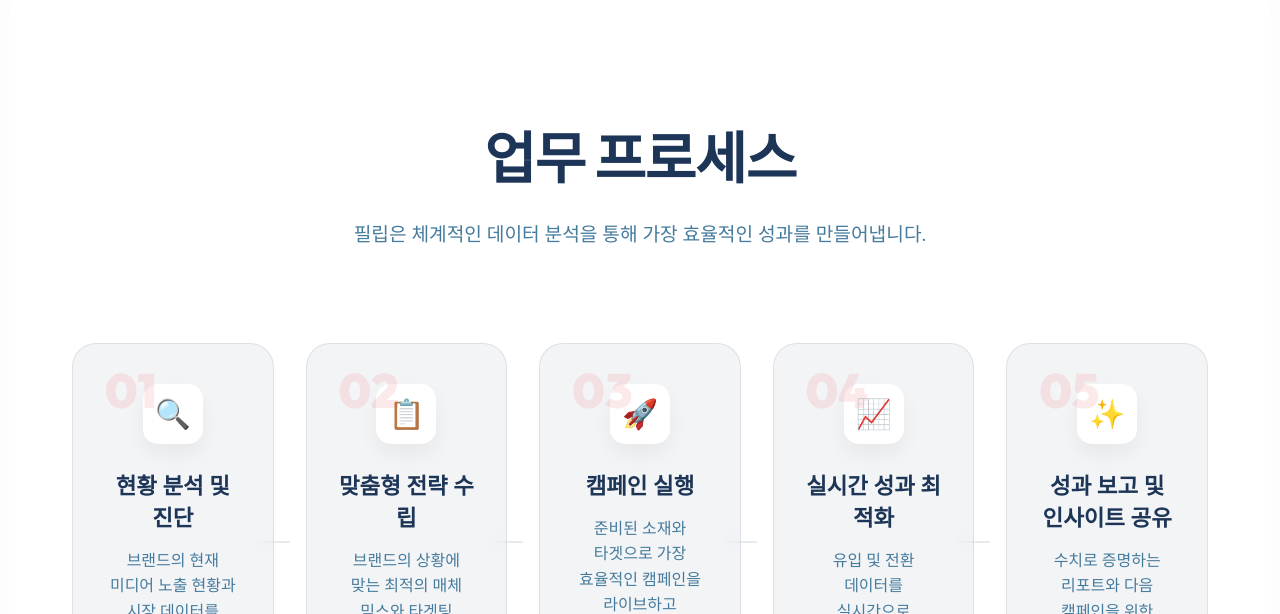
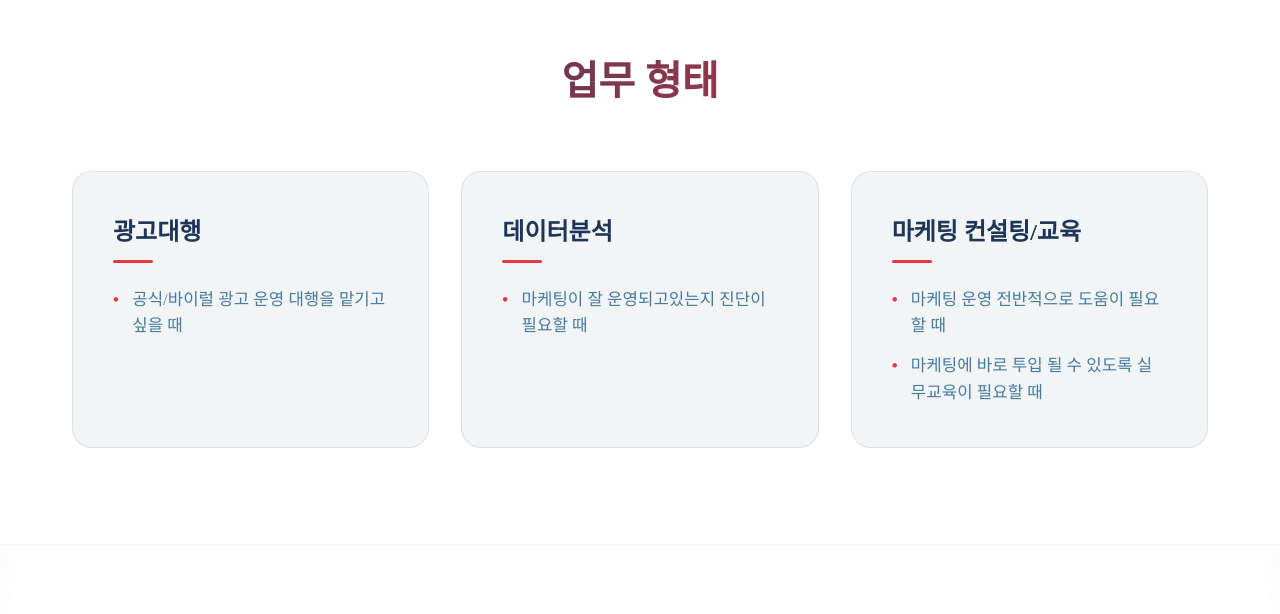
Before and after one commit to philipcommunication/philip-homepage-2026, a Next.js app: page / in a window 1280 px wide. Shown: the part 2586-3200 px from the top of the page. Built offline with nearby package versions, Linux system fonts and the light colour scheme.

Commit message:
add menu

```diff
--- a/src/app/page.tsx
+++ b/src/app/page.tsx
@@ -2,6 +2,7 @@ import Header from "@/components/Header";
 import Hero from "@/components/sections/Hero";
 import WhyPhilip from "@/components/sections/WhyPhilip";
 import Services from "@/components/sections/Services";
+import ServiceTypes from "@/components/sections/ServiceTypes";
 import Process from "@/components/sections/Process";
 import Reference from "@/components/sections/Reference";
 import Contact from "@/components/sections/Contact";
@@ -14,6 +15,7 @@ export default function Home() {
       <Hero />
       <WhyPhilip />
       <Services />
+      <ServiceTypes />
       <Process />
       <Reference />
       <Contact />
--- /dev/null
+++ b/src/components/sections/ServiceTypes.module.css
@@ -0,0 +1,108 @@
+.serviceTypes {
+    padding: 6rem 0;
+    position: relative;
+    overflow: hidden;
+}
+
+.header {
+    text-align: center;
+    margin-bottom: 4rem;
+}
+
+.sectionTitle {
+    font-size: 2.5rem;
+    font-weight: 700;
+    margin-bottom: 1rem;
+    background: var(--logo-gradient);
+    background-clip: text;
+    -webkit-background-clip: text;
+    -webkit-text-fill-color: transparent;
+}
+
+.grid {
+    display: grid;
+    grid-template-columns: repeat(3, 1fr);
+    gap: 2rem;
+}
+
+.card {
+    padding: 2.5rem;
+    border-radius: 20px;
+    transition: all 0.3s ease;
+    display: flex;
+    flex-direction: column;
+    align-items: flex-start;
+}
+
+.card:hover {
+    transform: translateY(-10px);
+}
+
+.cardTitle {
+    font-size: 1.5rem;
+    font-weight: 700;
+    margin-bottom: 1.5rem;
+    color: var(--foreground);
+    position: relative;
+    padding-bottom: 1rem;
+}
+
+.cardTitle::after {
+    content: '';
+    position: absolute;
+    bottom: 0;
+    left: 0;
+    width: 40px;
+    height: 3px;
+    background: var(--accent);
+    border-radius: 2px;
+}
+
+.cardList {
+    list-style: none;
+    padding: 0;
+    margin: 0;
+    width: 100%;
+}
+
+.cardItem {
+    font-size: 1.05rem;
+    line-height: 1.6;
+    color: var(--text-muted);
+    margin-bottom: 0.8rem;
+    padding-left: 1.2rem;
+    position: relative;
+}
+
+.cardItem::before {
+    content: '•';
+    color: var(--accent);
+    position: absolute;
+    left: 0;
+    font-weight: bold;
+}
+
+.cardItem:last-child {
+    margin-bottom: 0;
+}
+
+/* Responsive adjustment */
+@media (max-width: 1024px) {
+    .grid {
+        grid-template-columns: repeat(2, 1fr);
+    }
+}
+
+@media (max-width: 768px) {
+    .grid {
+        grid-template-columns: 1fr;
+    }
+
+    .sectionTitle {
+        font-size: 2rem;
+    }
+
+    .card {
+        padding: 2rem;
+    }
+}
--- /dev/null
+++ b/src/components/sections/ServiceTypes.tsx
@@ -0,0 +1,34 @@
+import styles from "./ServiceTypes.module.css";
+import { serviceTypes } from "@/data/siteData";
+
+interface ServiceTypeProp {
+    title: string;
+    items: string[];
+}
+
+export default function ServiceTypes() {
+    return (
+        <section id="service-types" className={`${styles.serviceTypes} v7-ivory-section`}>
+            <div className="container">
+                <div className={styles.header}>
+                    <h2 className={styles.sectionTitle}>업무 형태</h2>
+                </div>
+
+                <div className={styles.grid}>
+                    {serviceTypes.map((type: ServiceTypeProp, index: number) => (
+                        <div key={index} className={`glass ${styles.card}`}>
+                            <h3 className={styles.cardTitle}>{type.title}</h3>
+                            <ul className={styles.cardList}>
+                                {type.items.map((item: string, idx: number) => (
+                                    <li key={idx} className={styles.cardItem}>
+                                        {item}
+                                    </li>
+                                ))}
+                            </ul>
+                        </div>
+                    ))}
+                </div>
+            </div>
+        </section>
+    );
+}
--- a/src/data/siteData.ts
+++ b/src/data/siteData.ts
@@ -56,7 +56,7 @@ export const strengths = [
 export const services = [
     {
         title: "공식광고 대행",
-        description: "네이버, 구글, 메타 등 주요 매체의 파트너로서 최적화된 광고 운영을 지원합니다.",
+        description: "네이버, 구글, 메타 등 주요 매체의 최적화된 광고 운영을 지원합니다.",
         icon: "🚀"
     },
     {
@@ -78,6 +78,29 @@ export const services = [
         title: "마케팅 교육",
         description: "실무에 바로 활용 가능한 최신 마케팅 트렌드와 데이터 활용 능력을 교육합니다.",
         icon: "🎓"
+    }
+];
+
+// 2.5 업무 형태 (Service Types) 섹션 데이터
+export const serviceTypes = [
+    {
+        title: "광고대행",
+        items: [
+            "공식/바이럴 광고 운영 대행을 맡기고 싶을 때"
+        ]
+    },
+    {
+        title: "데이터분석",
+        items: [
+            "마케팅이 잘 운영되고있는지 진단이 필요할 때"
+        ]
+    },
+    {
+        title: "마케팅 컨설팅/교육",
+        items: [
+            "마케팅 운영 전반적으로 도움이 필요할 때",
+            "마케팅에 바로 투입 될 수 있도록 실무교육이 필요할 때"
+        ]
     }
 ];
 
```
